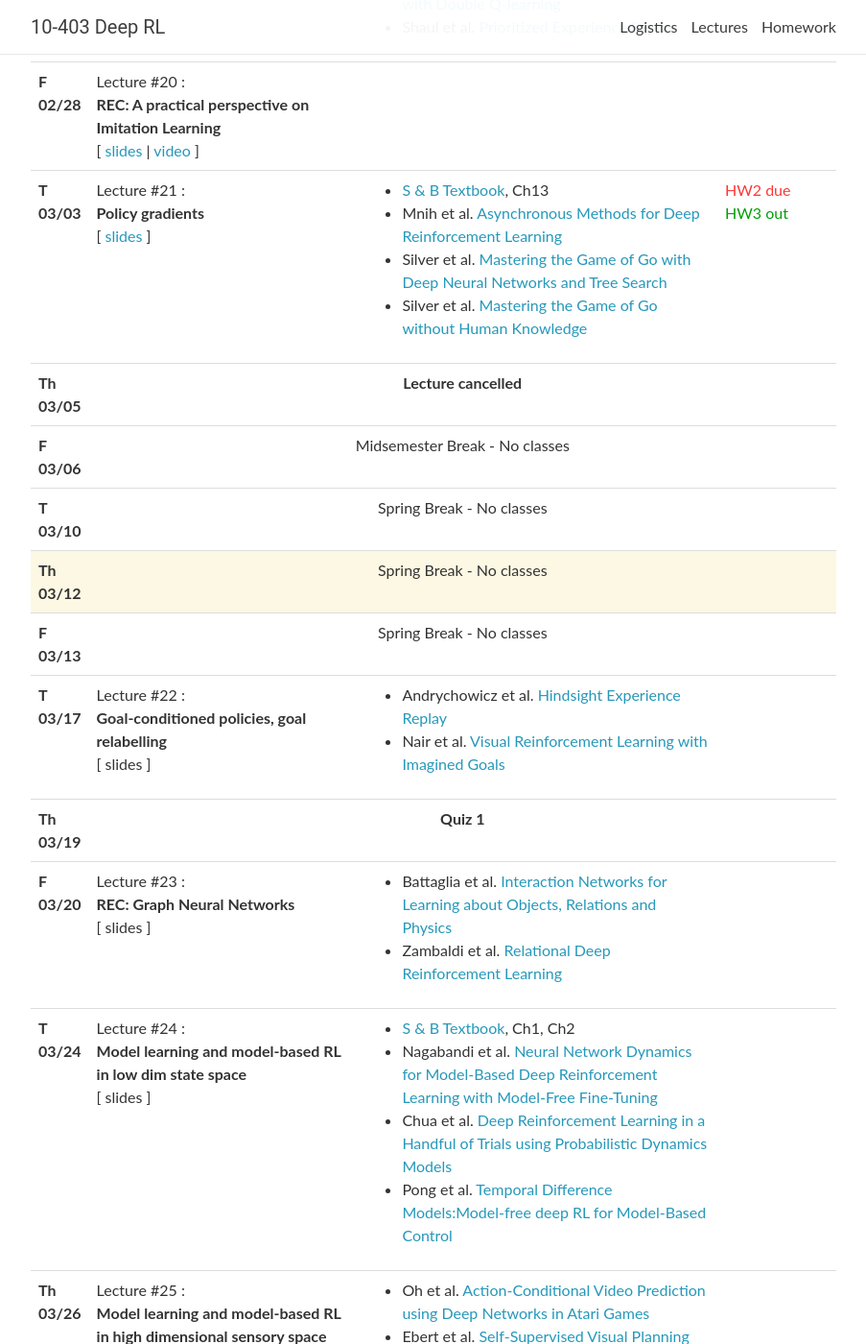
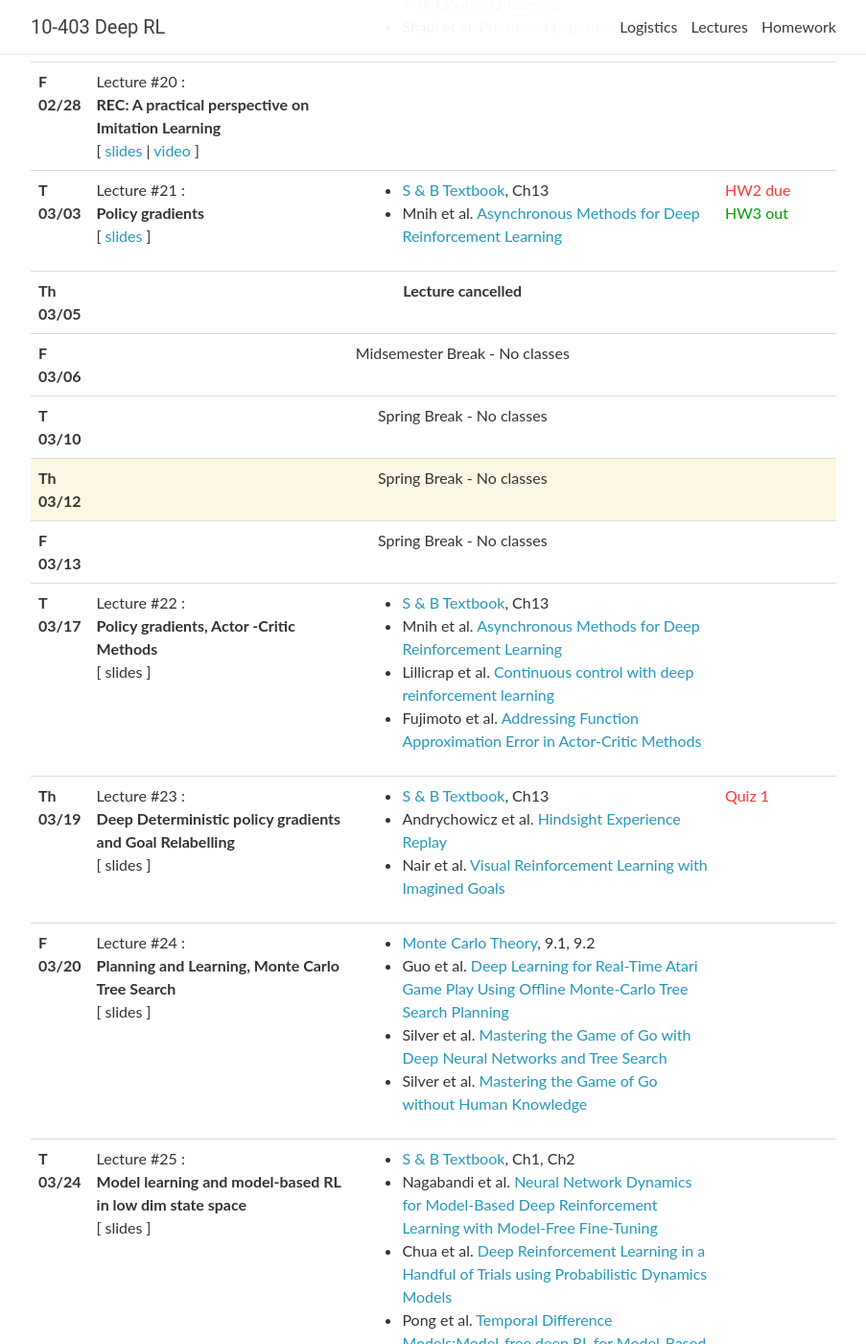
Before and after one commit to cmudeeprl/Spring202010403website, a Jekyll site: the page built from _pages/lectures.md, in a window 1280 px wide and 1400 px high, scrolled down 2937 px. Shown: the whole window at 96% size, without its empty margins (188-1091 px from the left). Built offline with Jekyll 4.4.1, drawn with Linux system fonts in a browser that asks for light colours; nearby versions of some CDN libraries; comment, search, counter and statistics services are not loaded; some of the changed text lies outside the part shown.

Commit message:
Updated lectures for 03/17 - 03/20

```diff
--- a/_data/lectures.yml
+++ b/_data/lectures.yml
@@ -272,8 +272,8 @@
   readings:
     - <a href="http://incompleteideas.net/book/RLbook2018.pdf" target="_blank">S & B Textbook</a>, Ch13
     - Mnih et al. <a href="https://arxiv.org/abs/1602.01783" target="_blank">Asynchronous Methods for Deep Reinforcement Learning</a>
-    - Silver et al. <a href="https://deepmind.com/research/publications/mastering-game-go-deep-neural-networks-tree-search/" target="_blank">Mastering the Game of Go with Deep Neural Networks and Tree Search</a>
-    - Silver et al. <a href="https://deepmind.com/research/publications/mastering-game-go-without-human-knowledge/" target="_blank">Mastering the Game of Go without Human Knowledge</a>
+    # - Silver et al. <a href="https://deepmind.com/research/publications/mastering-game-go-deep-neural-networks-tree-search/" target="_blank">Mastering the Game of Go with Deep Neural Networks and Tree Search</a>
+    # - Silver et al. <a href="https://deepmind.com/research/publications/mastering-game-go-without-human-knowledge/" target="_blank">Mastering the Game of Go without Human Knowledge</a>
   logistics: <span class="deadline">HW2 due</span> <br>
     <span class="event">HW3 out</span>
 
@@ -294,38 +294,6 @@
 
 
 # ----------------------------- CONDUCTED --------------------------------------------------
-
-# - date: Th 02/20
-#   lecturer:
-#   title: >
-#     <strong>Planning with known models, Monte Carlo Tree Search (MCTS)</strong>
-#   # slides: https://cmudeeprl.github.io/Spring202010403website/assets/lectures/lecture_15.pdf
-#   # video: https://scs.hosted.panopto.com/Panopto/Pages/Viewer.aspx?id=0c13b556-1d74-46c2-8665-aae8010779cf
-#   notes:
-#   readings:
-#     - <a href="https://statweb.stanford.edu/~owen/mc/Ch-var-is.pdf" target="_blank">Monte Carlo Theory</a>, 9.1, 9.2
-#     - Guo et al. <a href="https://papers.nips.cc/paper/5421-deep-learning-for-real-time-atari-game-play-using-offline-monte-carlo-tree-search-planning" target="_blank">Deep Learning for Real-Time Atari Game Play Using Offline Monte-Carlo Tree Search Planning</a>
-#   logistics: <br><span class="event">HW2 out</span> <br>
-
-
-
-# - date: Th 03/05
-#   lecturer:
-#   title: >
-#     <strong>Actor-Critic Methods, Deterministic policy gradients</strong>
-#   # slides: https://cmudeeprl.github.io/Spring202010403website/assets/lectures/lecture_12_1.pdf
-#   # slides2: https://cmudeeprl.github.io/Spring202010403website/assets/lectures/lecture_12_2.pdf
-#   # video: https://scs.hosted.panopto.com/Panopto/Pages/Viewer.aspx?id=4e7cbf9d-6e81-4e7b-9093-aad80108fb94
-#   notes:
-#   readings:
-#     - <a href="http://incompleteideas.net/book/RLbook2018.pdf" target="_blank">S & B Textbook</a>, Ch13
-#     - Lillicrap et al. <a href="https://arxiv.org/abs/1509.02971" target="_blank">Continuous control with deep reinforcement learning</a>
-#     - Fujimoto et al. <a href="https://arxiv.org/abs/1802.09477" target="_blank">Addressing Function Approximation Error in Actor-Critic Methods</a>
-#   logistics: <span class="deadline">HW2 due</span> <br>
-#     <span class="event">HW3 out</span>
-
-
-
 
 # - date: T 03/03
 #   lecturer:
@@ -380,34 +348,79 @@
 - date: T 03/17
   lecturer:
   title: >
-    <strong>Goal-conditioned policies, goal relabelling</strong>
-  # slides: https://cmudeeprl.github.io/Spring202010403website/assets/lectures/lecture_13_1.pdf
-  # slides2: https://cmudeeprl.github.io/Spring202010403website/assets/lectures/lecture_13_2.pdf
-  # video: https://scs.hosted.panopto.com/Panopto/Pages/Viewer.aspx?id=8c186a7b-4ddd-4e44-83a8-aad801090aa3
+    <strong>Policy gradients, Actor -Critic Methods</strong>
+  # slides: https://cmudeeprl.github.io/Spring202010403website/assets/lectures/lecture11.pdf
+  # video: https://scs.hosted.panopto.com/Panopto/Pages/Viewer.aspx?id=131de8e3-a760-4ff1-9802-aad80108eaa7
   notes:
   readings:
-    - Andrychowicz et al. <a href="https://arxiv.org/abs/1707.01495" target="_blank">Hindsight Experience Replay</a>
-    - Nair et al. <a href="https://arxiv.org/abs/1807.04742" target="_blank">Visual Reinforcement Learning with Imagined Goals</a>
+    - <a href="http://incompleteideas.net/book/RLbook2018.pdf" target="_blank">S & B Textbook</a>, Ch13
+    - Mnih et al. <a href="https://arxiv.org/abs/1602.01783" target="_blank">Asynchronous Methods for Deep Reinforcement Learning</a>
+    - Lillicrap et al. <a href="https://arxiv.org/abs/1509.02971" target="_blank">Continuous control with deep reinforcement learning</a>
+    - Fujimoto et al. <a href="https://arxiv.org/abs/1802.09477" target="_blank">Addressing Function Approximation Error in Actor-Critic Methods</a>
   logistics:
 
 
 - date: Th 03/19
   lecturer:
   title: >
-    <strong>Quiz 1</strong>
+    <strong>Deep Deterministic policy gradients and Goal Relabelling</strong>
+  # slides: https://cmudeeprl.github.io/Spring202010403website/assets/lectures/lecture_12_1.pdf
+  # slides2: https://cmudeeprl.github.io/Spring202010403website/assets/lectures/lecture_12_2.pdf
+  # video: https://scs.hosted.panopto.com/Panopto/Pages/Viewer.aspx?id=4e7cbf9d-6e81-4e7b-9093-aad80108fb94
+  notes:
+  readings:
+    - <a href="http://incompleteideas.net/book/RLbook2018.pdf" target="_blank">S & B Textbook</a>, Ch13
+    - Andrychowicz et al. <a href="https://arxiv.org/abs/1707.01495" target="_blank">Hindsight Experience Replay</a>
+    - Nair et al. <a href="https://arxiv.org/abs/1807.04742" target="_blank">Visual Reinforcement Learning with Imagined Goals</a>
   logistics:
+    <span class="deadline"> Quiz 1 </span>
+
 
 - date: F 03/20
   lecturer:
   title: >
-    <strong>REC: Graph Neural Networks</strong>
+    <strong>Planning and Learning, Monte Carlo Tree Search</strong>
   # slides: https://cmudeeprl.github.io/Spring202010403website/assets/lectures/lecture_17.pdf
   # video: https://scs.hosted.panopto.com/Panopto/Pages/Viewer.aspx?id=f68ee964-49b6-4a30-a32d-aaed01072cda
   notes:
   readings:
-    - Battaglia et al. <a href="https://arxiv.org/abs/1612.00222" target="_blank">Interaction Networks for Learning about Objects, Relations and Physics</a>
-    - Zambaldi et al. <a href="https://arxiv.org/abs/1806.01830" target="_blank">Relational Deep Reinforcement Learning</a>
+    - <a href="https://statweb.stanford.edu/~owen/mc/Ch-var-is.pdf" target="_blank">Monte Carlo Theory</a>, 9.1, 9.2
+    - Guo et al. <a href="https://papers.nips.cc/paper/5421-deep-learning-for-real-time-atari-game-play-using-offline-monte-carlo-tree-search-planning" target="_blank">Deep Learning for Real-Time Atari Game Play Using Offline Monte-Carlo Tree Search Planning</a>
+    - Silver et al. <a href="https://deepmind.com/research/publications/mastering-game-go-deep-neural-networks-tree-search/" target="_blank">Mastering the Game of Go with Deep Neural Networks and Tree Search</a>
+    - Silver et al. <a href="https://deepmind.com/research/publications/mastering-game-go-without-human-knowledge/" target="_blank">Mastering the Game of Go without Human Knowledge</a>
   logistics:
+
+
+# - date: F 03/20
+#   lecturer:
+#   title: >
+#     <strong>REC: Graph Neural Networks</strong>
+#   # slides: https://cmudeeprl.github.io/Spring202010403website/assets/lectures/lecture_17.pdf
+#   # video: https://scs.hosted.panopto.com/Panopto/Pages/Viewer.aspx?id=f68ee964-49b6-4a30-a32d-aaed01072cda
+#   notes:
+#   readings:
+#     - Battaglia et al. <a href="https://arxiv.org/abs/1612.00222" target="_blank">Interaction Networks for Learning about Objects, Relations and Physics</a>
+#     - Zambaldi et al. <a href="https://arxiv.org/abs/1806.01830" target="_blank">Relational Deep Reinforcement Learning</a>
+#   logistics:
+
+
+# - date: T 03/17
+#   lecturer:
+#   title: >
+#     <strong>Goal-conditioned policies, goal relabelling</strong>
+#   # slides: https://cmudeeprl.github.io/Spring202010403website/assets/lectures/lecture_13_1.pdf
+#   # slides2: https://cmudeeprl.github.io/Spring202010403website/assets/lectures/lecture_13_2.pdf
+#   # video: https://scs.hosted.panopto.com/Panopto/Pages/Viewer.aspx?id=8c186a7b-4ddd-4e44-83a8-aad801090aa3
+#   notes:
+#   readings:
+#     - Andrychowicz et al. <a href="https://arxiv.org/abs/1707.01495" target="_blank">Hindsight Experience Replay</a>
+#     - Nair et al. <a href="https://arxiv.org/abs/1807.04742" target="_blank">Visual Reinforcement Learning with Imagined Goals</a>
+#   logistics:
+
+
+
+
+
 
 - date: T 03/24
   lecturer:
```
